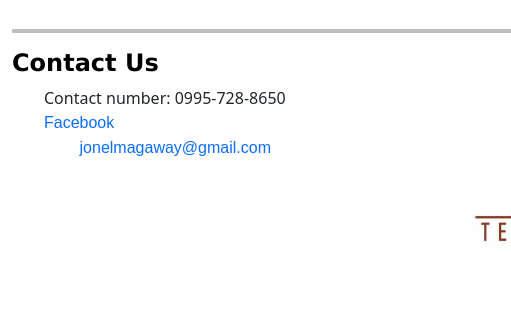
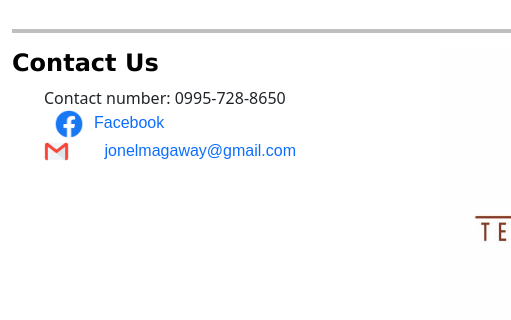
Before and after one commit to JonelCM/JonelmagawayMP1, a plain HTML site: page wedding.html in a window 1280 px wide. Shown: the part 1349-1669 px from the top of the page, 0-511 px from the left. Drawn offline with Linux system fonts and the light colour scheme.

Commit message:
Update wedding.html

```diff
--- a/wedding.html
+++ b/wedding.html
@@ -106,8 +106,8 @@
     <h4 id="Contact-us">Contact Us</h4>
     <ul>
       <li>Contact number: 0995-728-8650</li>
-      <li><img src="Facebook-Logo.png" width="50" alt=""><a href="https://www.facebook.com/profile.php?id=100054666750983">Facebook</a></li>
-      <li><img src="email.png" width="25" alt=""><a href="">&nbsp; &nbsp; &nbsp; &nbsp;  jonelmagaway@gmail.com</a></li>
+      <li><img src="images/Facebook-Logo.png" width="50" alt=""><a href="https://www.facebook.com/profile.php?id=100054666750983">Facebook</a></li>
+      <li><img src="images/email.png" width="25" alt=""><a href="">&nbsp; &nbsp; &nbsp; &nbsp;  jonelmagaway@gmail.com</a></li>
 
     </ul>
   </div>
```
